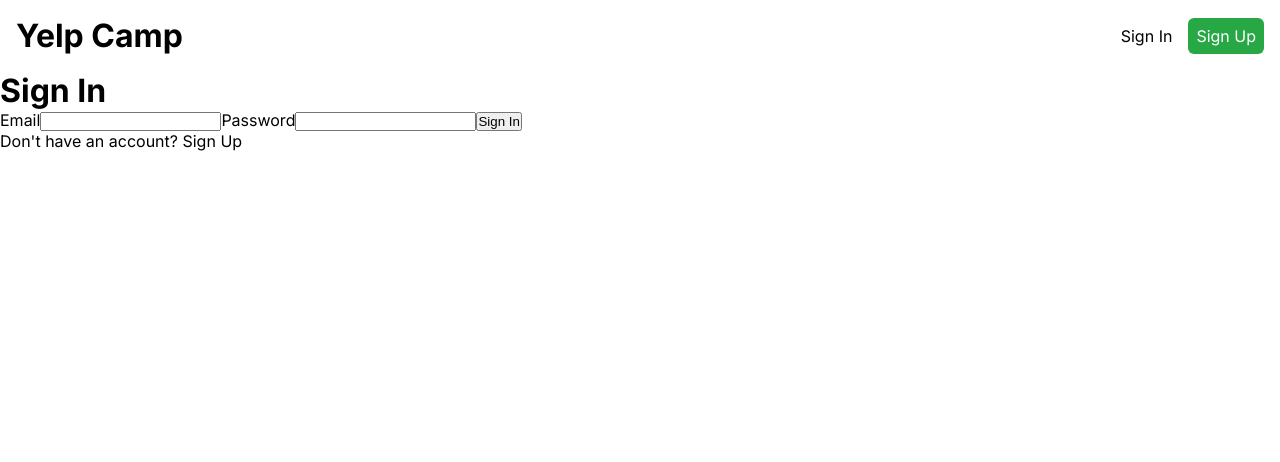
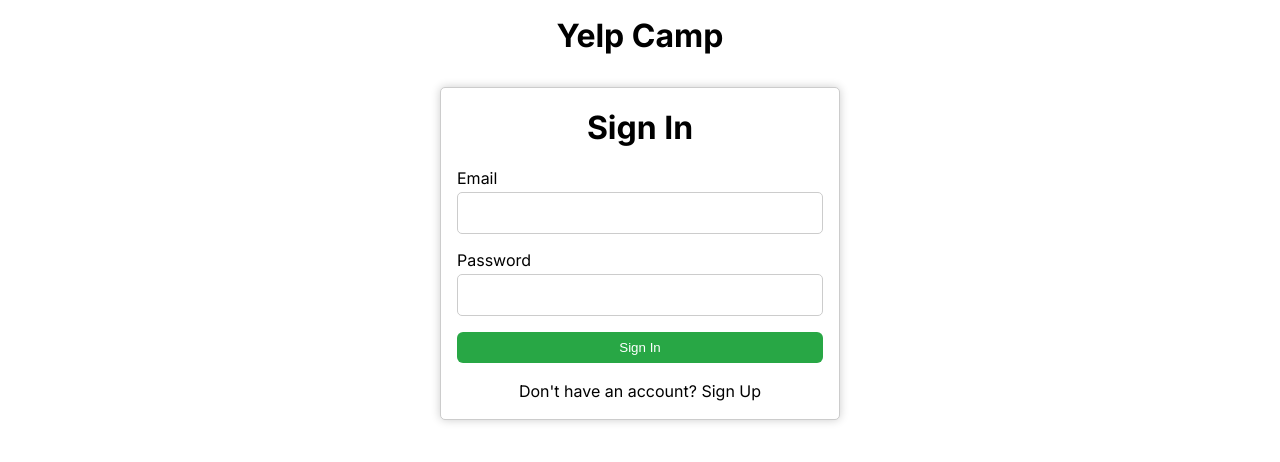
Before and after one commit to allnichols/yelp-camp-web, a Next.js app: page /auth/signin in a window 1280 px wide. Shown: the top 462 px of the page. Built offline with nearby package versions, Linux system fonts and the light colour scheme.

Commit message:
layout changes

```diff
--- /dev/null
+++ b/app/auth/layout.tsx
@@ -0,0 +1,21 @@
+import Container from "@/components/container/container";
+import Link from "next/link";
+
+export default function AuthLayout({
+  children,
+}: {
+  children: React.ReactNode
+}) {
+  return (
+    <main>
+      <Container>
+        <h1 style={{ textAlign: 'center', marginBottom: '2rem'}}>
+          <Link href="/">
+            Yelp Camp
+          </Link>
+        </h1>
+        {children}
+      </Container>
+    </main>
+  )
+}
--- a/app/auth/signin/page.tsx
+++ b/app/auth/signin/page.tsx
@@ -1,8 +1,8 @@
 import { signIn } from "next-auth/react";
 import { useRouter } from "next/router";
 import Link from "next/link";
-import CredentialsForm from "@/components/forms/credentialsFrom";
+import SignInForm from "@/components/forms/auth/SignInForm";
 
 export default function SigninPage() {
-    return <CredentialsForm />;
+    return <SignInForm />;
 }
--- a/app/layout.tsx
+++ b/app/layout.tsx
@@ -17,9 +17,9 @@ export default function RootLayout({
 }) {
   return (
     <html lang="en">
+      <body className={inter.className}>
+      <span id="intercom-viewport-meta"></span>
 
-      <body className={inter.className}>
-        <MainHeader />
         {children}
       </body>
     </html>
--- /dev/null
+++ b/components/forms/auth/SignInForm.module.scss
@@ -0,0 +1,60 @@
+@import "@/styles/variables.scss";
+
+.form_container {
+    width: 100%;
+    max-width: 400px;
+    margin-inline: auto;
+    padding: $base-spacing-unit-double;
+    border: 1px solid #ccc;
+    border-radius: 5px;
+    background-color: #fff;
+    box-shadow: 0 0 10px rgba(0, 0, 0, 0.2);
+
+    h1 {
+        text-align: center;
+        font-size: $base-font-size * 2;
+        line-height: $base-line-height;
+        margin-bottom: $base-spacing-unit-double;
+    }
+
+    form {
+        display: flex;
+        flex-direction: column;
+        gap: $base-spacing-unit-double;
+
+        div {
+            display: flex;
+            flex-direction: column;
+            gap: $base-spacing-unit-half;
+        }
+
+        input {
+            padding: $base-spacing-unit;
+            border: 1px solid #ccc;
+            border-radius: 5px;
+            font-size: $base-font-size;
+            line-height: $base-line-height;
+        }
+
+        button {
+            background-color: $success-color;
+            color: white;
+            border: none;
+            border-radius: $border-radius;
+            padding: $base-spacing-unit;
+            transition: all 0.3s ease-in-out;
+
+            &:hover {
+                background-color: lighten($success-color, 10%);
+            }
+        }
+    }
+
+    p {
+        text-align: center;
+        font-size: $base-font-size;
+        line-height: $base-line-height;
+        margin-top: $base-spacing-unit-double;
+    }
+
+}
--- a/components/forms/credentialsFrom.tsx
+++ b/components/forms/auth/SignInForm.tsx
@@ -3,8 +3,9 @@ import { useState } from "react";
 import { signIn } from "next-auth/react";
 import { useRouter } from "next/navigation";
 import Link from "next/link";
+import styles from "./SignInForm.module.scss";
 
-export default function CredentialsForm() {
+export default function SignInForm() {
     const router = useRouter();
     const [error, setError] = useState("");
 
@@ -19,20 +20,24 @@ export default function CredentialsForm() {
                 password: data.get("password") as string,
             });
 
-            console.log('client',signin);
+            console.log('client', signin);
         } catch (error) {
             console.error("An unexpected error", error);
         }
     }
 
     return (
-        <main>
+        <div className={styles.form_container}>
             <h1>Sign In</h1>
             <form onSubmit={handleSubmit}>
-                <label htmlFor="email">Email</label>
-                <input id="email" name="email" type="email" required />
-                <label htmlFor="password">Password</label>
-                <input id="password" name="password" type="password" required />
+                <div>
+                    <label htmlFor="email">Email</label>
+                    <input id="email" name="email" type="email" required />
+                </div>
+                <div>
+                    <label htmlFor="password">Password</label>
+                    <input id="password" name="password" type="password" required />
+                </div>
                 <button type="submit">Sign In</button>
             </form>
             <p>
@@ -41,7 +46,8 @@ export default function CredentialsForm() {
                     Sign Up
                 </Link>
             </p>
-        </main>
+        </div>
+
     );
 
 
```
Also changed, not shown: app/page.tsx (+10 -5 lines).
